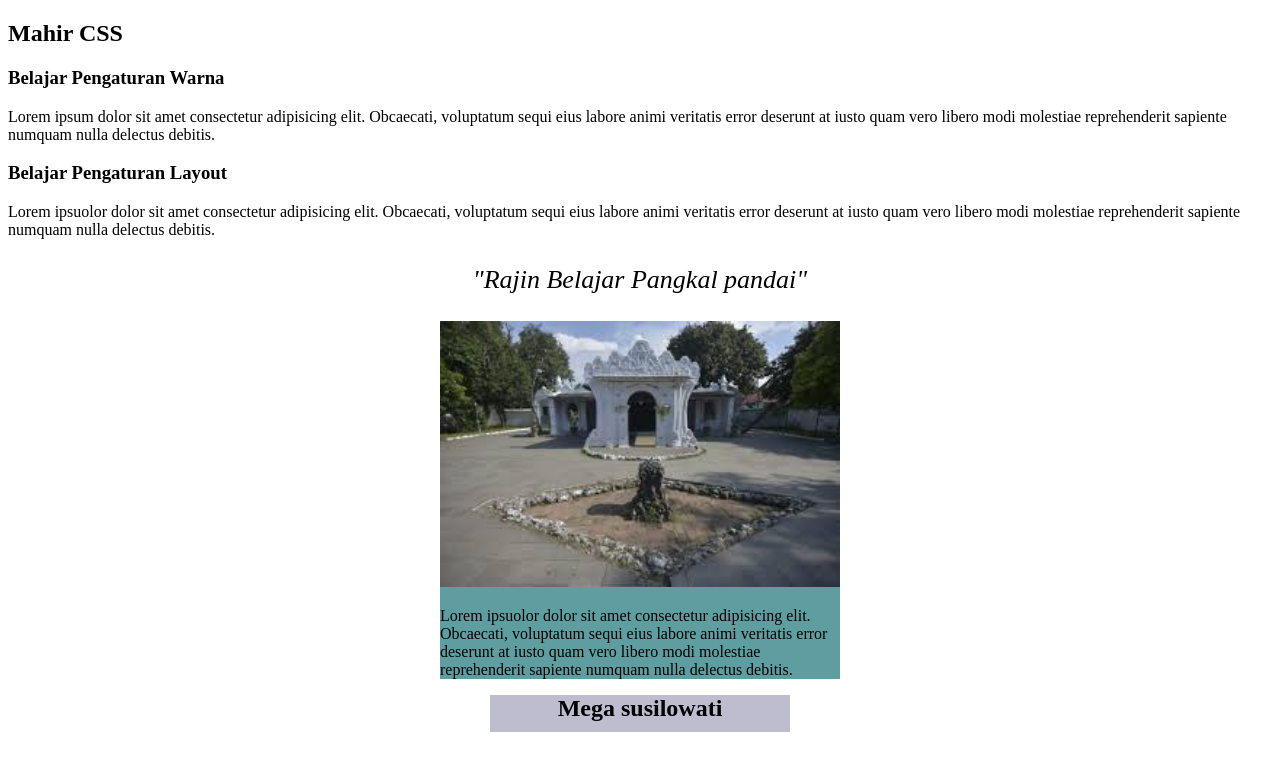
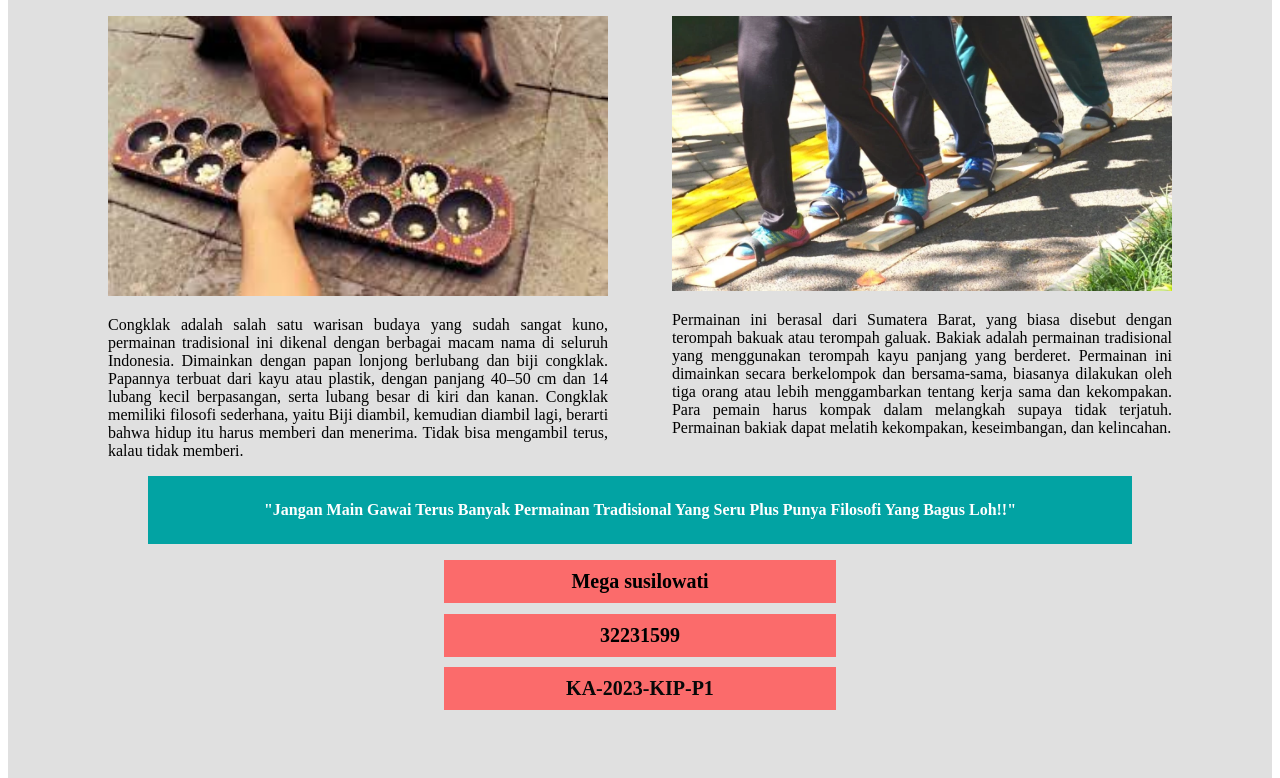
Before and after one commit to Megasusilowati-25/Tugas_Pertemuan_2, a plain HTML site: page index.html in a window 1280 px wide. Shown: the part 193-971 px from the top of the page. Before the commit the page ends 933 px from the top, so only its background shows below. Drawn offline with Linux system fonts and the light colour scheme.

Commit message:
Add files via upload

```diff
--- a/index.html
+++ b/index.html
@@ -3,26 +3,32 @@
 <head>
     <meta charset="UTF-8">
     <meta name="viewport" content="width=device-width, initial-scale=1.0">
-    <title>First HTML</title>
+    <title>Tugas Pertemuan 2</title>
 </head>
 <body>
-    <h1 style="text-align: center; color: red; border-bottom: 3px solid red; padding-bottom: 5px; background-color: aqua;">Paragraph Pertama Ku</h1>
-    <h2>Mahir HTML</h2>
-    <p style="text-align: justify; font-size: 23px; "><b>Lorem</b> ipsum dolor sit amet consectetur adipisicing elit.Obcaecati, voluptatum sequi eius labore animi veritatis error deserunt at iusto quam vero libero modi molestiae reprehenderit sapiente numquam nulla delectus debitis.</p>
-    <h2>Mahir CSS</h2>
-    <h3>Belajar Pengaturan Warna</h3>
-    <p>Lorem ipsum dolor sit amet consectetur adipisicing elit. Obcaecati, voluptatum sequi eius labore animi veritatis error deserunt at iusto quam vero libero modi molestiae reprehenderit sapiente numquam nulla delectus debitis.</p>
-    <h3>Belajar Pengaturan Layout</h3>
-    <p>Lorem ipsuolor dolor sit amet consectetur adipisicing elit. Obcaecati, voluptatum sequi eius labore animi veritatis error deserunt at iusto quam vero libero modi molestiae reprehenderit sapiente numquam nulla delectus debitis.</p>
-    <blockquote style="font-size: 26px; font-style: italic; text-align: center;">"Rajin Belajar Pangkal pandai"</blockquote>
+    <div id="main-container" style="background-color: rgb(224, 224, 224); padding: 100px;">
+            <h1>Permainan Tradisional</h1>
 
-    <!-- untuk membuat sebuah image ditampilkan ditengah adalah dengan cara membungkus gambar tersebut dengan div, lalu tambakan style div, atur ukuran lebar, tambahkan peritah margin: auto-->
 
-    <div style="width: 400px; margin: auto; background-color: cadetblue">
-        <img style="width: 400px;"  src="image/kesepuhan.jpg" alt="">
-        <p>Lorem ipsuolor dolor sit amet consectetur adipisicing elit. Obcaecati, voluptatum sequi eius labore animi veritatis error deserunt at iusto quam vero libero modi molestiae reprehenderit sapiente numquam nulla delectus debitis.</p>
+        <div id="img-container" style="float: right; width: 47%; margin-top: 2%;">
+                <img style="width: 100%;" src="image/permainan-bakiak.webp" alt="congklak">
+                <p style="width: 100%; text-align: justify;">Permainan ini berasal dari Sumatera Barat, yang biasa disebut dengan terompah bakuak atau terompah galuak. Bakiak adalah permainan tradisional yang menggunakan terompah kayu panjang yang berderet. Permainan ini dimainkan secara berkelompok dan bersama-sama, biasanya dilakukan oleh tiga orang atau lebih menggambarkan tentang kerja sama dan kekompakan.
+                    Para pemain harus kompak dalam melangkah supaya tidak terjatuh. Permainan bakiak dapat melatih kekompakan, keseimbangan, dan kelincahan.</p>
+        </div>
+
+        <div id="img-container" style="float: left; width: 47%; margin-top: 2%;">
+            <img style="width: 100%;" src="image/congklak.jpg" alt="permainan-bakiak">
+            <p style="width: 100%; text-align: justify;">Congklak adalah salah satu warisan budaya yang sudah sangat kuno, permainan tradisional ini dikenal dengan berbagai macam nama di seluruh Indonesia. Dimainkan dengan papan lonjong berlubang dan biji congklak. Papannya terbuat dari kayu atau plastik, dengan panjang 40–50 cm dan 14 lubang kecil berpasangan, serta lubang besar di kiri dan kanan.
+                Congklak memiliki filosofi sederhana, yaitu Biji diambil, kemudian diambil lagi, berarti bahwa hidup itu harus memberi dan menerima. Tidak bisa mengambil terus, kalau tidak memberi. </p>
+        </div>
+
+            <blockquote style="background-color: rgb(2, 163, 163); color: white ;clear: both; padding-top: 25px; padding-bottom: 25px; text-align: center; font-weight: bold;">"Jangan Main Gawai Terus Banyak Permainan Tradisional Yang Seru Plus Punya Filosofi Yang Bagus Loh!!"</blockquote>
+
+            <h2 style="background-color: rgba(255, 92, 92, 0.877); color: rgb(0, 0, 0); clear: both; font-size: 20px;font-style: normal; text-align: center; padding: 10px; width: 35%; margin: auto; margin-top: 1%;">Mega susilowati</h2>
+            <h2 style="background-color: rgba(255, 92, 92, 0.877); color: rgb(0, 0, 0); clear: both; font-size: 20px; font-style: normal; text-align: center; padding: 10px; width: 35%; margin: auto; margin-top: 1%;">32231599</h2>
+            <h2 style="background-color: rgba(255, 92, 92, 0.877); color: rgb(8, 8, 8); clear: both; font-size: 20px; font-style: normal; text-align: center; padding: 10px; width: 35%; margin: auto; margin-top: 1%;">KA-2023-KIP-P1</h2>
+
     </div>
-
-    <h2 style="background-color: rgb(189, 189, 207); text-align: center; width: 300px; margin: auto; padding-bottom: 10px;">Mega susilowati</h2>
+    <!-- end main-container -->
 </body>
 </html>
```
Also changed, not shown: image/congklak.jpg (added), image/permainan-bakiak.webp (added).
